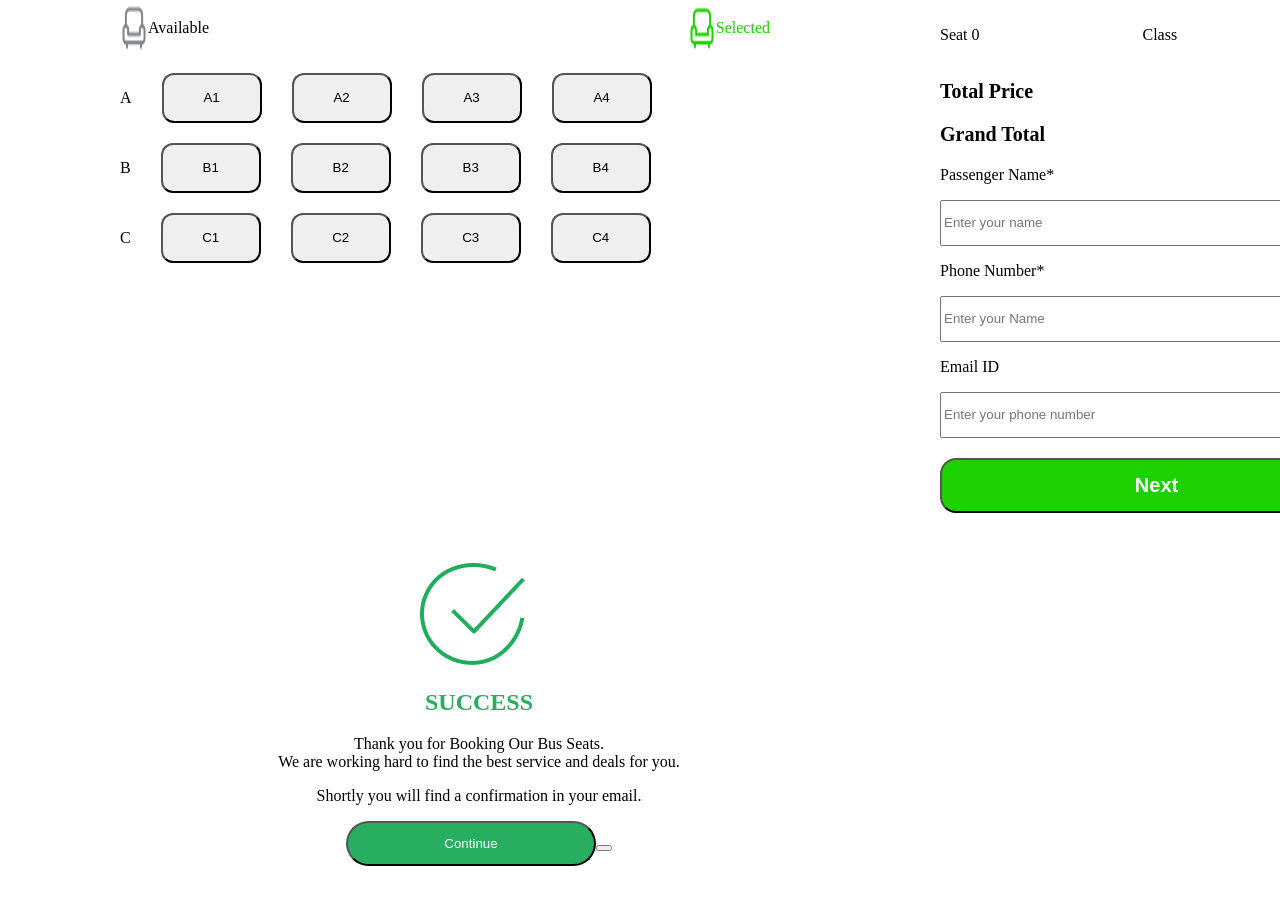
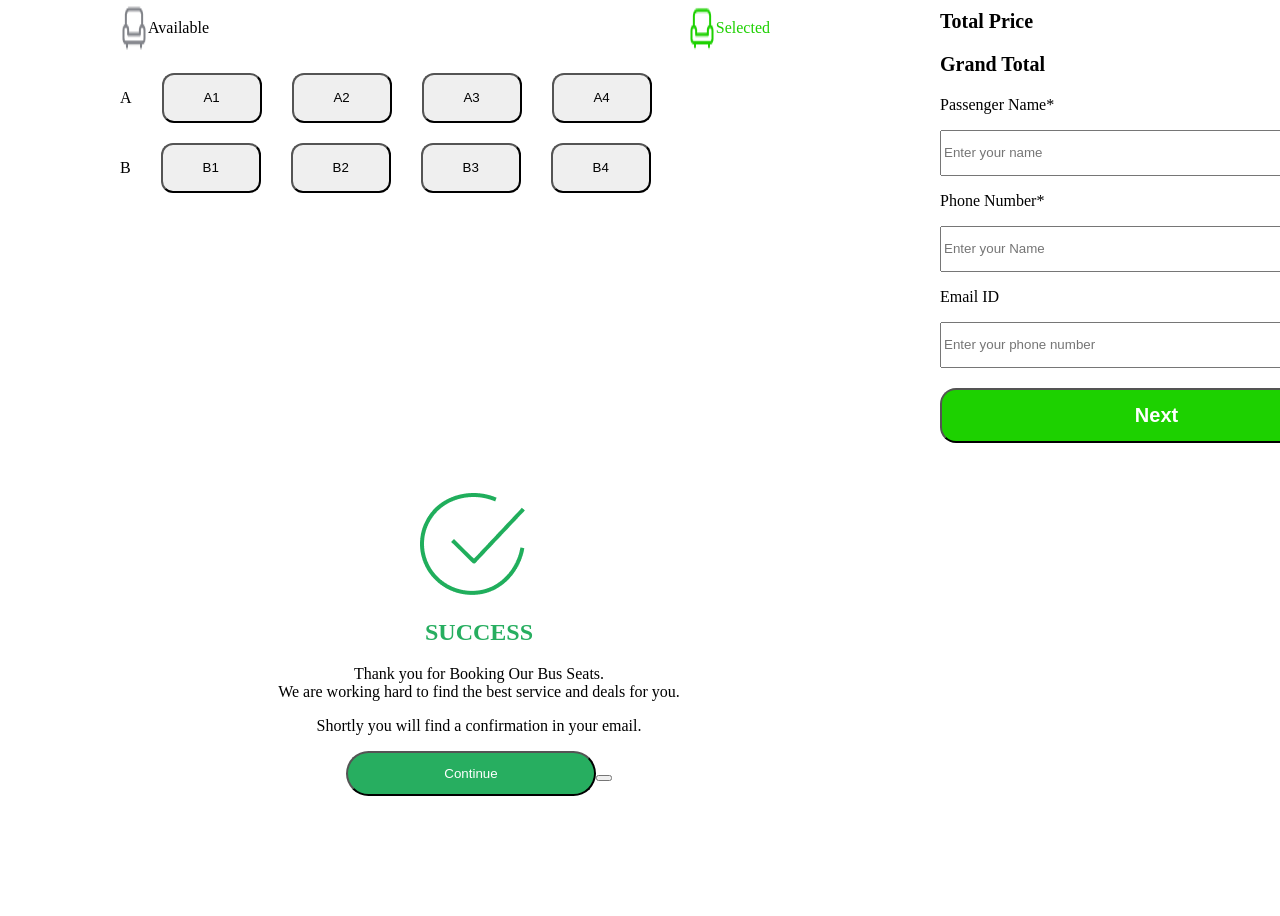
Before and after one commit to nasermunshi/5th-Assingment, a plain HTML site: page index.html in a window 1280 px wide. Shown: the part 1732-2648 px from the top of the page. After the commit the page ends 2583 px from the top, so only its background shows below. Drawn offline with Linux system fonts and the light colour scheme.

Commit message:
project add

```diff
--- a/index.html
+++ b/index.html
@@ -116,13 +116,6 @@
  <button class="button-one">B4</button>
 </div>
 
-<div class="button-click">
-<p>C</p>
-<button class="button-one">C1</button>
-<button class="button-one">C2</button>
-<button class="button-one">C3</button>
- <button class="button-one">C4</button>
-</div>
 </section>
 
 <section class="Your-Seat">
--- a/script/script.js
+++ b/script/script.js
@@ -0,0 +1,6 @@
+const button = document.getElementsByClassName("button-click")
+console.log(button, );
+for (let btn = 0; index < array.length; index++) {
+ const element = btn[index];
+ console.log(element);
+}
```
